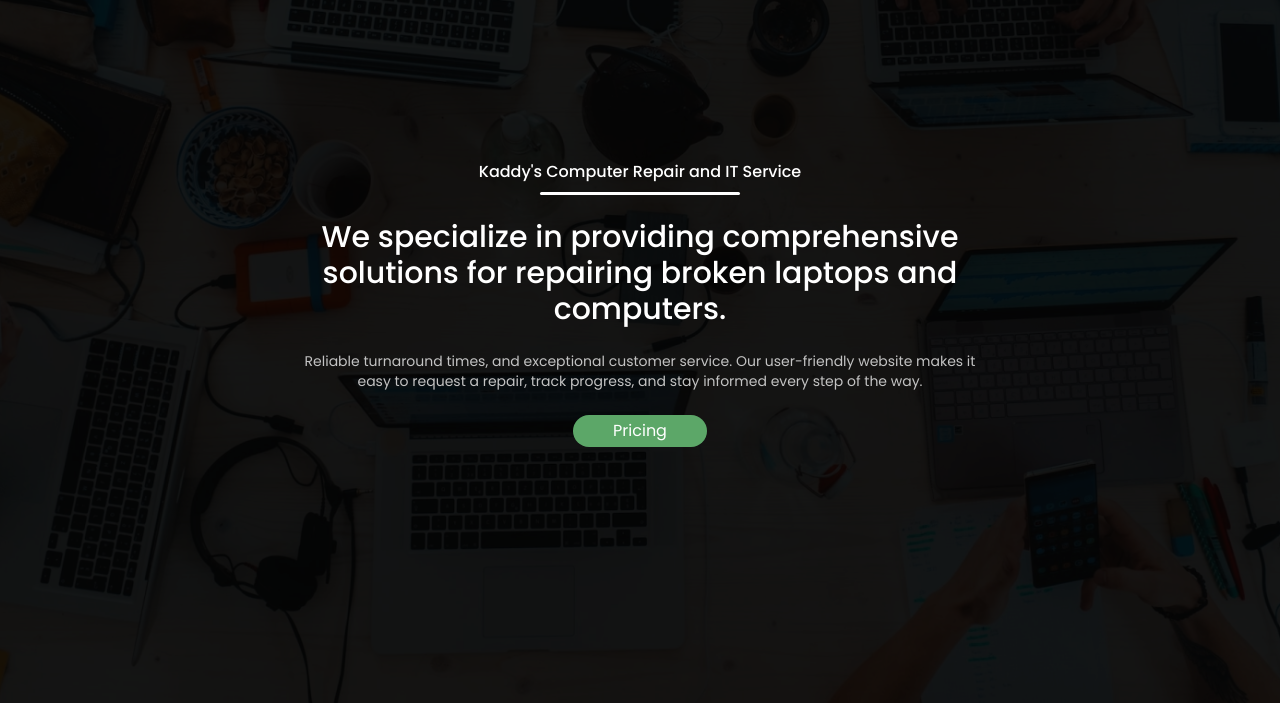
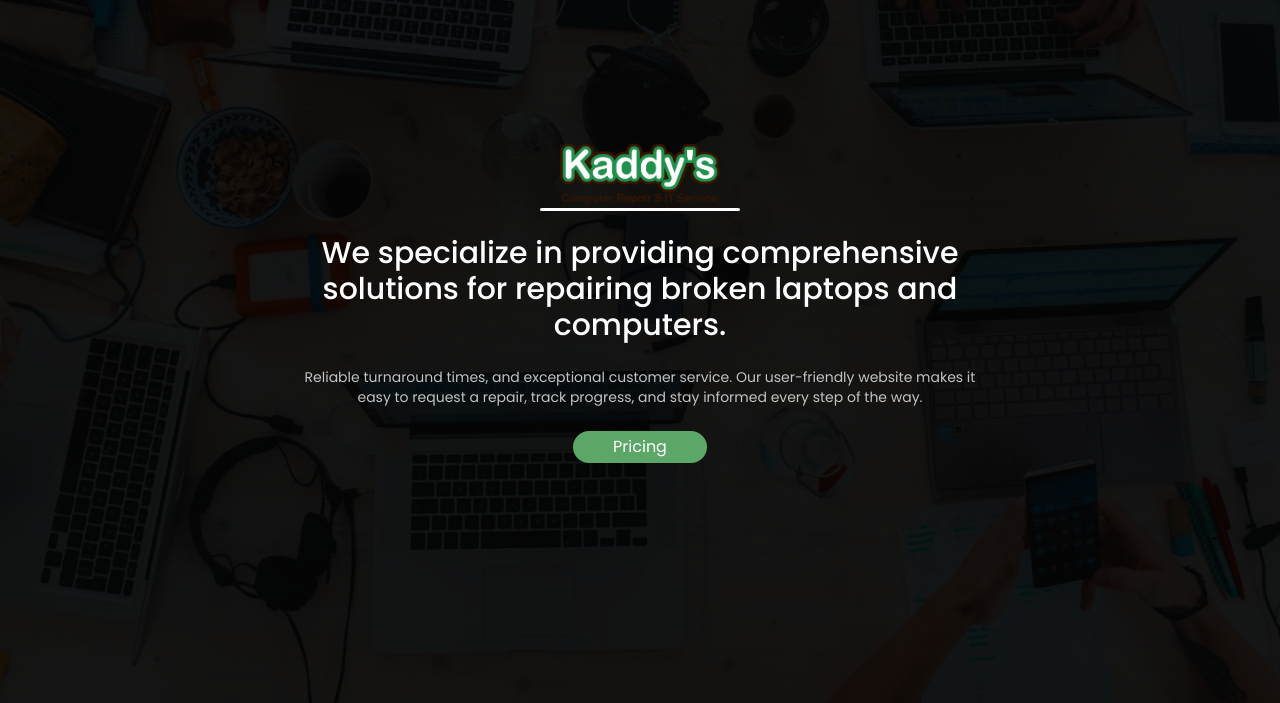
Before and after one commit to Mezzky/kaddy-service, a plain HTML site: page index.html in a window 1280 px wide. Shown: the part 97-800 px from the top of the page. Drawn offline with nearby package versions, Linux system fonts and the light colour scheme.

Commit message:
Add: Logo

```diff
--- a/index.html
+++ b/index.html
@@ -109,9 +109,10 @@
         <div class="overlay w-full h-full bg-black/90 absolute top-0 bottom-0 left-0 right-0"></div>
         <div data-aos="zoom-in" data-aos-duration="1000"
             class="content grid grid-cols-1 pt-32 pb-10 items-center gap-5 px-5 lg:px-6 tablet:px-40 laptop:w-4/5 laptop:pt-10 laptop:gap-6">
-            <div class="tittle flex flex-col gap-2 items-center">
-                <h1 class="text-white font-medium text-center">Kaddy's Computer Repair and IT Service</h1>
-                <div class="line h-[1px] w-full bg-white rounded-full laptop:w-[200px] laptop:h-[3px]"></div>
+            <div class="tittle flex flex-col gap-1 items-center">
+                <img class="w-40" src="Assets/kaddys-03.png" alt="">
+                <!-- <h1 class="text-white font-medium text-center">Kaddy's Computer Repair and IT Service</h1> -->
+                <div class="line h-[1px] w-1/2 bg-white rounded-full laptop:w-[200px] laptop:h-[3px]"></div>
             </div>
             <h2 class="text-lg text-white text-center font-medium laptop:text-3xl">We specialize in providing
                 comprehensive solutions for repairing broken laptops and computers.</h2>
```
Also changed, not shown: Assets/kaddys-03.png (added).
